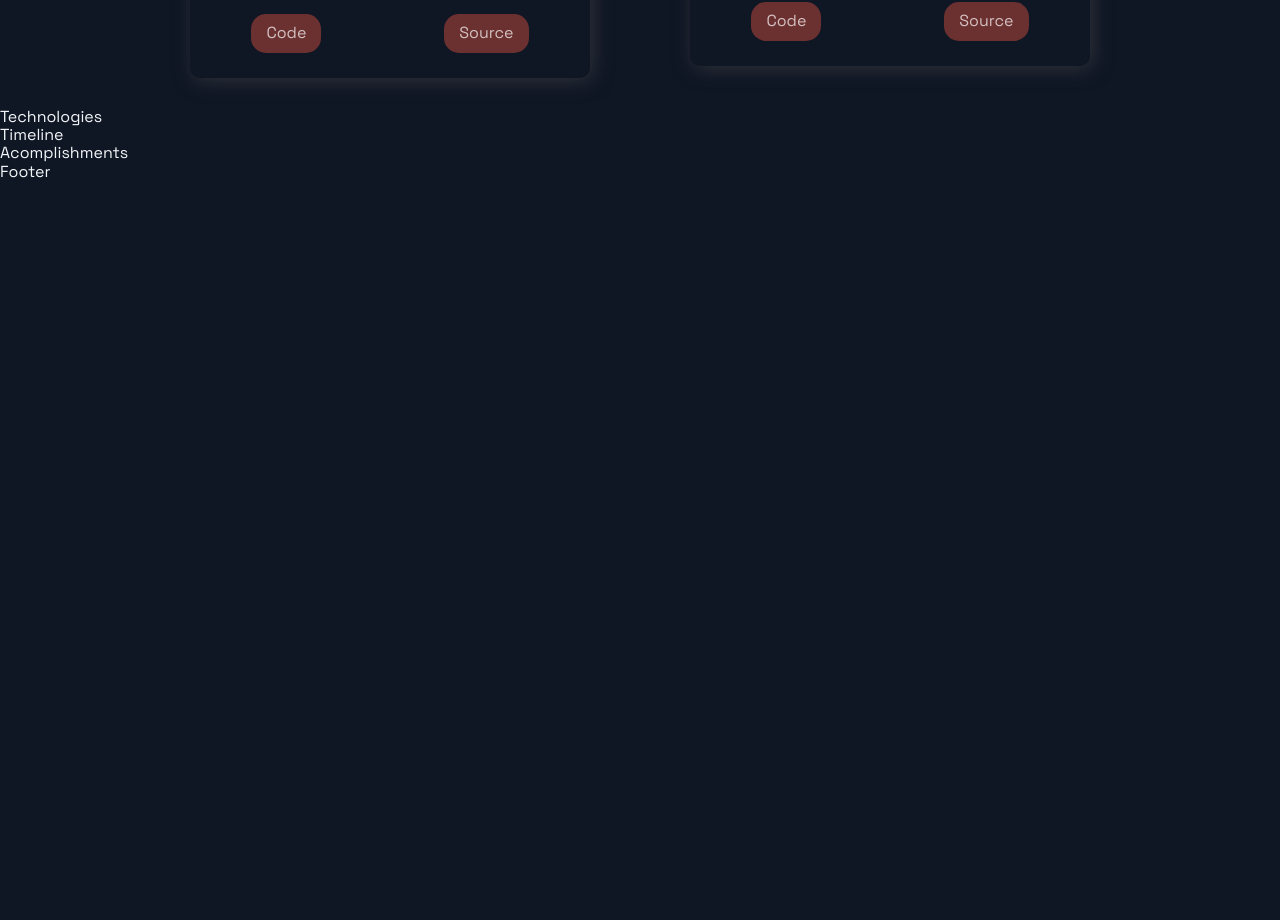
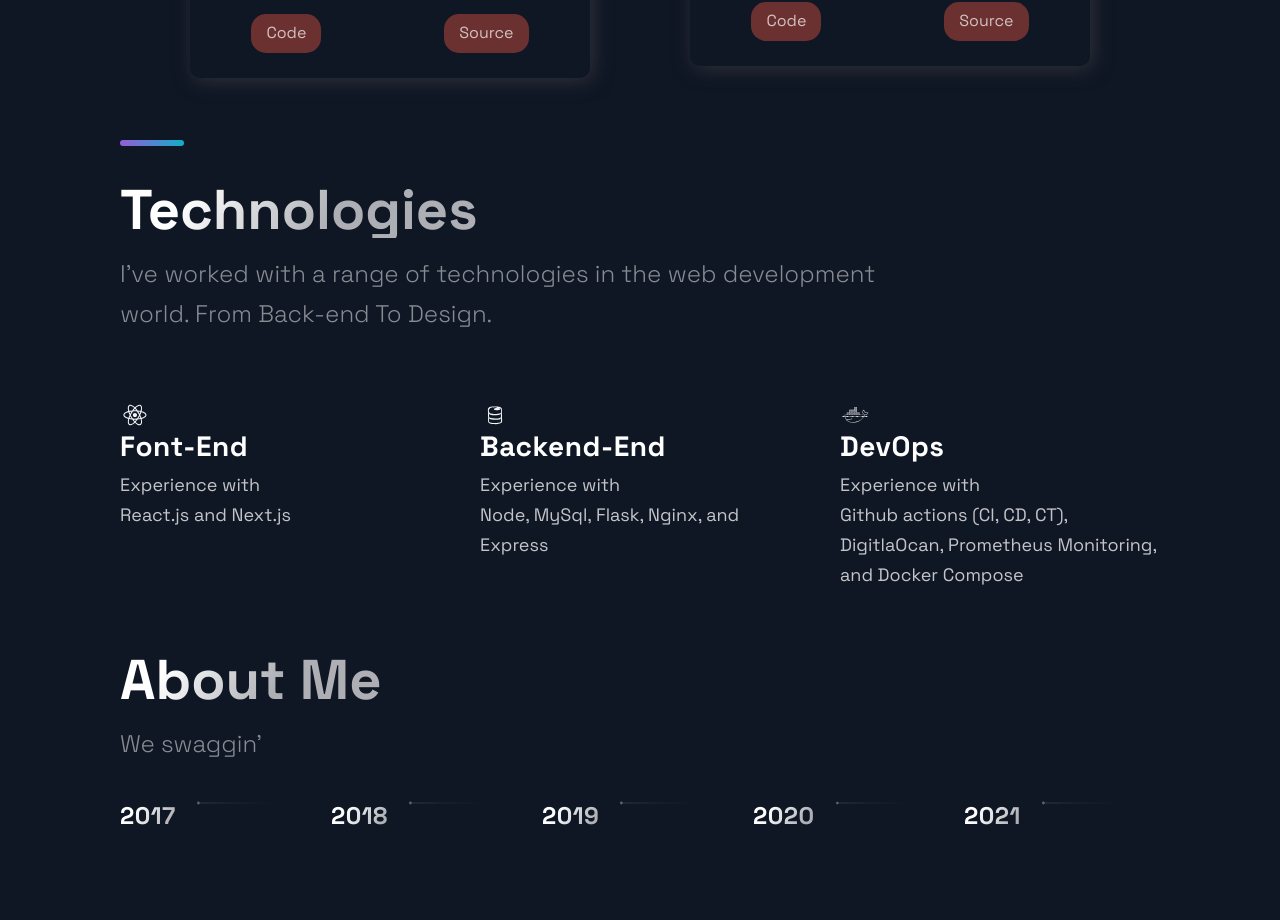
Before and after one commit to Quantum-Impulse/portfolio_website-STARTER, a Next.js app: page / in a window 1280 px wide. Shown: the part 2085-3005 px from the top of the page. Before the commit the page ends 2267 px from the top, so only its background shows below. Built offline with nearby package versions, Linux system fonts and the light colour scheme.

Commit message:
adding svgs to timeline

```diff
--- a/src/components/Technologies/Technologies.js
+++ b/src/components/Technologies/Technologies.js
@@ -1,12 +1,56 @@
 import React from 'react';
-import { DiFirebase, DiReact, DiZend } from 'react-icons/di';
+import { DiDocker, DiReact, DiFirebase } from 'react-icons/di';
 import { Section, SectionDivider, SectionText, SectionTitle } from '../../styles/GlobalComponents';
 import { List, ListContainer, ListItem, ListParagraph, ListTitle } from './TechnologiesStyles';
 
 const Technologies = () =>  (
-  <div>
-    Technologies
-  </div>
+  <Section id='tech'>
+
+    <SectionDivider />
+    <br/> <br/>
+    <SectionTitle>Technologies</SectionTitle>
+
+    <SectionText>I've worked with a
+      range of technologies in the web
+      development world. From Back-end To Design.
+    </SectionText>
+
+    <List>
+      <ListItem>
+        <DiReact  size="3rem" />
+        <ListContainer>
+          <ListTitle>Font-End</ListTitle>
+          <ListParagraph>
+            Experience with <br />
+            React.js and Next.js
+          </ListParagraph>
+        </ListContainer>
+      </ListItem>
+
+      <ListItem>
+        <DiFirebase  size="3rem" />
+        <ListContainer>
+          <ListTitle>Backend-End</ListTitle>
+          <ListParagraph>
+            Experience with <br />
+            Node, MySql, Flask, Nginx, and Express
+          </ListParagraph>
+        </ListContainer>
+      </ListItem>
+
+      <ListItem>
+        <DiDocker  size="3rem" />
+        <ListContainer>
+          <ListTitle>DevOps</ListTitle>
+          <ListParagraph>
+            Experience with <br />
+            Github actions (CI, CD, CT), DigitlaOcan, Prometheus Monitoring, and Docker Compose
+          </ListParagraph>
+        </ListContainer>
+      </ListItem>
+    </List>
+
+  </Section>
 );
 
 export default Technologies;
--- a/src/components/TimeLine/TimeLine.js
+++ b/src/components/TimeLine/TimeLine.js
@@ -7,22 +7,22 @@
 const TOTAL_CAROUSEL_COUNT = TimeLineData.length;
 
 const Timeline = () => {
-  // const [activeItem, setActiveItem] = useState(0);
-  // const carouselRef = useRef();
+  const [activeItem, setActiveItem] = useState(0);
+  const carouselRef = useRef();
 
   // const scroll = (node, left) => {
   //   return node.scrollTo({ left, behavior: 'smooth' });
   // }
 
-  // const handleClick = (e, i) => {
-  //   e.preventDefault();
+  const handleClick = (e, i) => {
+    e.preventDefault();
 
-  //   if (carouselRef.current) {
-  //     const scrollLeft = Math.floor(carouselRef.current.scrollWidth * 0.7 * (i / TimeLineData.length));
+    if (carouselRef.current) {
+      const scrollLeft = Math.floor(carouselRef.current.scrollWidth * 0.7 * (i / TimeLineData.length));
 
-  //     scroll(carouselRef.current, scrollLeft);
-  //   }
-  // }
+      scroll(carouselRef.current, scrollLeft);
+    }
+  }
 
   // const handleScroll = () => {
   //   if (carouselRef.current) {
@@ -43,9 +43,60 @@
   // }, []);
 
   return (
-    <div>
-      Timeline
-    </div>
+    <Section id='about'>
+      <SectionTitle>About Me</SectionTitle>
+      <SectionText>We swaggin'</SectionText>
+
+      <CarouselContainer ref={carouselRef}>
+        <>
+          {TimeLineData.map( (item, index) => (
+              <CarouselMobileScrollNode key={index} final={index == TOTAL_CAROUSEL_COUNT - 1 }>
+                <CarouselItem
+                  index={index}
+                  id={`carousel__item-${index}`}
+                  active={activeItem}
+                  onClick={ (e) => handleClick(e, index) }
+                >
+                  <CarouselItemTitle>
+                    {item.year}
+                    <CarouselItemImg
+                    width="208"
+                    height="6"
+                    viewBox="0 0 208 6"
+                    fill="none"
+                    xmlns="http://www.w3.org/2000/svg">
+                    <path
+                      fill-rule="evenodd"
+                      clip-rule="evenodd"
+                      d="M2.5 5.5C3.88071 5.5 5 4.38071 5 3V3.5L208 3.50002V2.50002L5 2.5V3C5 1.61929 3.88071 0.5 2.5 0.5C1.11929 0.5 0 1.61929 0 3C0 4.38071 1.11929 5.5 2.5 5.5Z"
+                      fill="url(#paint0_linear)"
+                      fill-opacity="0.33"
+                    />
+                    <defs>
+                      <linearGradient
+                        id="paint0_linear"
+                        x1="-4.30412e-10"
+                        y1="0.5"
+                        x2="208"
+                        y2="0.500295"
+                        gradientUnits="userSpaceOnUse">
+                        <stop stop-color="white" />
+                        <stop
+                          offset="0.79478"
+                          stop-color="white"
+                          stop-opacity="0"
+                        />
+                      </linearGradient>
+                    </defs>
+                  </CarouselItemImg>
+                  </CarouselItemTitle>
+                </CarouselItem>
+              </CarouselMobileScrollNode>
+          ))}
+        </>
+      </CarouselContainer>
+
+    </Section>
   );
 };
 
```
